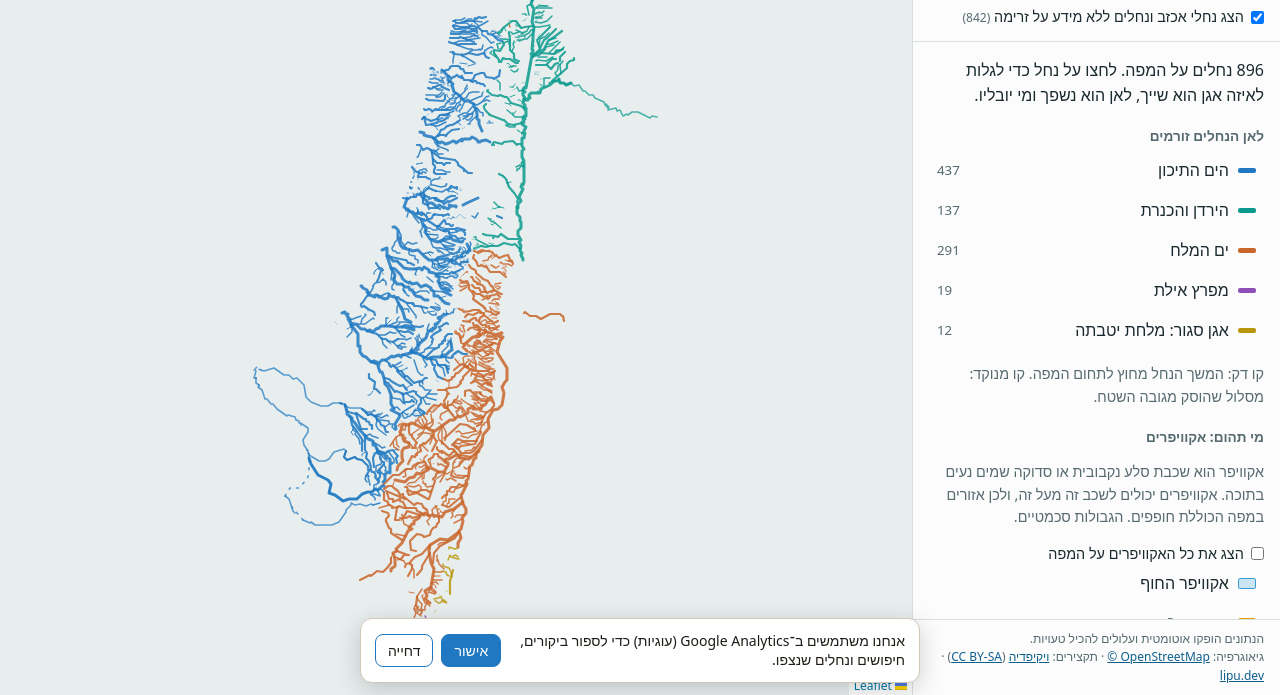
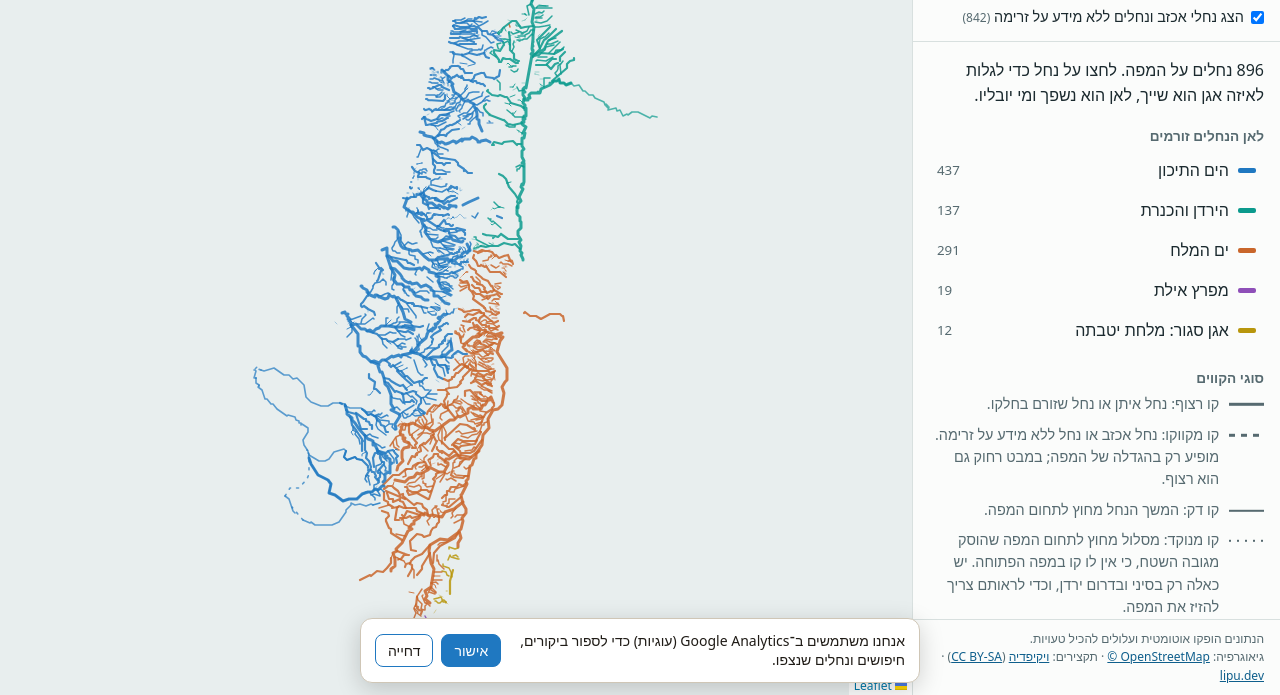
Before and after one commit to komapc/nachalim, a plain HTML site: page site/index.html in a window 1280 px wide. Shown: the part 105-800 px from the top of the page. Drawn offline with Linux system fonts and the light colour scheme; no server answers.

Commit message:
Explain the line styles and redraw the aquifers from the lecture map (#17)
The legend gets one line per symbol with a drawn sample. The dashed line
had no explanation, and the dotted one now says where it can be found.
The open aquifer's outline is solid, so the dash has one meaning.

The aquifer boundaries follow the basin map in the stream restoration
lecture: no gaps and no overlaps, Yarkon-Taninim reaches into the Negev,
and the Gaza Strip is blank. Clicks no longer need to cycle through an
overlap, so that code is gone.

Co-authored-by: Claude Opus 5.5 <noreply@anthropic.com>

```diff
--- a/site/app.js
+++ b/site/app.js
@@ -304,15 +304,24 @@ function renderOverview() {
   }
   details.append(legend);
   if (counts.unknown) details.append(el("p", { class: "note" }, "באפור: נחלים שלא מצאנו לאן הם זורמים."));
-  if (outsideLayer) details.append(el("p", { class: "note" }, "קו דק: המשך הנחל מחוץ לתחום המפה. קו מנוקד: מסלול שהוסק מגובה השטח."));
+  details.append(el("h3", {}, "סוגי הקווים"));
+  const lineKey = el("ul", { class: "line-key" });
+  const addLine = (kind, text) => lineKey.append(el("li", {}, el("span", { class: `line-sample line-${kind}` }), el("span", {}, text)));
+  addLine("solid", "קו רצוף: נחל איתן או נחל שזורם בחלקו.");
+  if (showDry) addLine("dashed", "קו מקווקו: נחל אכזב או נחל ללא מידע על זרימה. מופיע רק בהגדלה של המפה; במבט רחוק גם הוא רצוף.");
+  if (outsideLayer) {
+    addLine("thin", "קו דק: המשך הנחל מחוץ לתחום המפה.");
+    addLine("dotted", "קו מנוקד: מסלול מחוץ לתחום המפה שהוסק מגובה השטח, כי אין לו קו במפה הפתוחה. יש כאלה רק בסיני ובדרום ירדן, וכדי לראותם צריך להזיז את המפה.");
+  }
+  details.append(lineKey);
   if (aquifers.length) {
     details.append(el("h3", {}, "מי תהום: אקוויפרים"));
-    details.append(el("p", { class: "note" }, "אקוויפר הוא שכבת סלע נקבובית או סדוקה שמים נעים בתוכה. אקוויפרים יכולים לשכב זה מעל זה, ולכן אזורים במפה הכוללת חופפים. הגבולות סכמטיים."));
+    details.append(el("p", { class: "note" }, "אקוויפר הוא שכבת סלע נקבובית או סדוקה שמים נעים בתוכה. הגבולות סכמטיים."));
     const toggleInput = el("input", { type: "checkbox", id: "all-aquifers" });
     toggleInput.checked = showAllAquifers;
     toggleInput.addEventListener("change", () => setShowAllAquifers(toggleInput.checked));
     details.append(el("label", { class: "toggle" }, toggleInput, el("span", {}, "הצג את כל האקוויפרים על המפה")));
-    if (showAllAquifers) details.append(el("p", { class: "note" }, "לחצו על אזור במפה כדי לפתוח אותו. באזור חופף, לחיצה נוספת עוברת לאקוויפר הבא."));
+    if (showAllAquifers) details.append(el("p", { class: "note" }, "לחצו על אזור במפה כדי לפתוח אותו."));
     const list = el("ul", { class: "legend" });
     for (const entry of aquifers) {
       list.append(el("li", {}, el("button", { type: "button", onclick: () => selectAquifer(entry) },
@@ -373,16 +382,6 @@ function syncAllAquifers() {
   }
 }
 
-// Shoelace formula in degrees: good enough to compare aquifers with each other.
-function ringArea(ring) {
-  let sum = 0;
-  ring.forEach(([x0, y0], index) => {
-    const [x1, y1] = ring[(index + 1) % ring.length];
-    sum += x0 * y1 - x1 * y0;
-  });
-  return Math.abs(sum) / 2;
-}
-
 // Ray casting: a point is inside if a ray from it crosses the ring an odd number of times.
 function ringContains(ring, lng, lat) {
   let inside = false;
@@ -393,11 +392,8 @@ function ringContains(ring, lng, lat) {
   return inside;
 }
 
-// Smallest first, so a small aquifer inside a large one can be reached.
-function aquifersAt(latlng) {
-  return aquifers
-    .filter((entry) => ringContains(entry.ring, latlng.lng, latlng.lat))
-    .sort((a, b) => ringArea(a.ring) - ringArea(b.ring));
+function aquiferAt(latlng) {
+  return aquifers.find((entry) => ringContains(entry.ring, latlng.lng, latlng.lat));
 }
 
 // When true, a click on the map is about aquifers rather than streams.
@@ -405,13 +401,12 @@ function aquifersInFocus() {
   return selected === null && (showAllAquifers || aquifer);
 }
 
-// In an overlap each click moves on to the next aquifer there. Outside all of them, close.
+// A click on an aquifer opens it. Outside all of them, close.
 function clickMap(latlng) {
   if (aquifersInFocus()) {
-    const here = aquifersAt(latlng);
-    if (here.length) {
-      const next = here[(here.indexOf(aquifer) + 1) % here.length];
-      if (next !== aquifer) selectAquifer(next);
+    const here = aquiferAt(latlng);
+    if (here) {
+      if (here !== aquifer) selectAquifer(here);
       return;
     }
   }
@@ -433,7 +428,6 @@ function showAquiferShape(entry) {
     interactive: false,
     color: entry.color,
     weight: 2,
-    dashArray: "6 5",
     fillOpacity: 0.16,
   }).addTo(map);
 }
--- a/site/data/aquifers.json
+++ b/site/data/aquifers.json
@@ -12,6 +12,10 @@
    [
     34.93,
     32.72
+   ],
+   [
+    34.95,
+    32.6
    ],
    [
     34.98,
@@ -38,20 +42,8 @@
     31.6
    ],
    [
-    34.62,
-    31.42
-   ],
-   [
-    34.6,
-    31.28
-   ],
-   [
-    34.28,
-    31.27
-   ],
-   [
-    34.42,
-    31.5
+    34.56,
+    31.59
    ],
    [
     34.55,
@@ -82,23 +74,27 @@
   "name": "אגן ירקון־תנינים",
   "rock": "בעיקר גיר ודולומיט, חלקם קרסטיים (חבורת יהודה)",
   "recharge": "כ־350 מיליון מ״ק בשנה (ממוצע)",
-  "note": "הגשם מחלחל במורדות ההר, והאגן נמצא בין הרי יהודה ושומרון לחוף. מעיינות תנינים הם המוצא הטבעי הנמוך ביותר, ומימיהם מלוחים. זהו החלק המערבי של אקוויפר ההר.",
+  "note": "הגשם מחלחל במורדות ההר, והאגן נמצא בין הרי יהודה ושומרון לחוף, ונמשך דרומה אל הנגב. מעיינות תנינים הם המוצא הטבעי הנמוך ביותר, ומימיהם מלוחים. זהו החלק המערבי של אקוויפר ההר.",
   "rivers": [
    "נחל-ירקון",
    "נחל-תנינים"
   ],
   "ring": [
    [
-    34.89,
-    32.5
+    34.95,
+    32.6
    ],
    [
-    34.98,
-    32.55
+    35.03,
+    32.57
    ],
    [
-    35.15,
-    32.52
+    35.12,
+    32.66
+   ],
+   [
+    35.16,
+    32.6
    ],
    [
     35.3,
@@ -125,28 +121,64 @@
     31.45
    ],
    [
-    34.8,
-    31.25
+    35.0,
+    31.12
+   ],
+   [
+    35.2,
+    31.07
+   ],
+   [
+    34.99,
+    30.88
+   ],
+   [
+    34.77,
+    30.73
+   ],
+   [
+    34.54,
+    30.55
+   ],
+   [
+    34.42,
+    30.88
    ],
    [
     34.3,
     31.27
    ],
    [
-    34.55,
-    31.67
+    34.56,
+    31.59
    ],
    [
-    34.64,
-    31.8
+    34.76,
+    31.6
    ],
    [
-    34.74,
-    32.05
+    34.8,
+    31.75
    ],
    [
-    34.89,
-    32.5
+    34.9,
+    31.95
+   ],
+   [
+    34.93,
+    32.08
+   ],
+   [
+    34.94,
+    32.2
+   ],
+   [
+    34.98,
+    32.44
+   ],
+   [
+    34.95,
+    32.6
    ]
   ]
  },
@@ -159,7 +191,9 @@
   "note": "חוף הגליל מראש הנקרה עד מפרץ חיפה, והר הגליל עד קו פרשת המים ועד אגן שפרעם. תאי החוף מתנקזים לים, ותאי ההר מתנקזים במעיינות, בזרימה לים ובזרימה מעלה אל תאי החוף.",
   "rivers": [
    "נחל-געתון",
-   "נחל-נעמן"
+   "נחל-נעמן",
+   "נחל-כזיב",
+   "נחל-ציפורי"
   ],
   "ring": [
    [
@@ -168,18 +202,30 @@
    ],
    [
     35.3,
-    33.08
+    33.09
    ],
    [
-    35.41,
-    32.99
+    35.47,
+    33.1
    ],
    [
-    35.35,
-    32.9
+    35.42,
+    32.97
    ],
    [
-    35.2,
+    35.31,
+    32.8
+   ],
+   [
+    35.16,
+    32.6
+   ],
+   [
+    35.12,
+    32.66
+   ],
+   [
+    35.05,
     32.8
    ],
    [
@@ -289,8 +335,12 @@
     32.8
    ],
    [
-    35.41,
-    32.99
+    35.31,
+    32.8
+   ],
+   [
+    35.42,
+    32.97
    ],
    [
     35.47,
@@ -317,20 +367,17 @@
    "נחל-תבור",
    "נחל-תרצה",
    "נחל-פרת",
-   "נחל-ערוגות"
+   "נחל-ערוגות",
+   "נחל-דוד"
   ],
   "ring": [
    [
-    35.5,
-    32.72
+    35.31,
+    32.8
    ],
    [
-    35.33,
-    32.7
-   ],
-   [
-    35.28,
-    32.58
+    35.16,
+    32.6
    ],
    [
     35.3,
@@ -353,12 +400,20 @@
     31.53
    ],
    [
-    35.21,
-    31.25
+    35.09,
+    31.45
    ],
    [
-    35.37,
-    31.14
+    35.0,
+    31.12
+   ],
+   [
+    35.2,
+    31.07
+   ],
+   [
+    35.38,
+    31.17
    ],
    [
     35.4,
@@ -377,12 +432,16 @@
     32.5
    ],
    [
-    35.58,
+    35.6,
     32.7
    ],
    [
-    35.5,
-    32.72
+    35.45,
+    32.8
+   ],
+   [
+    35.31,
+    32.8
    ]
   ]
  },
@@ -397,20 +456,24 @@
   "empty": "לא קישרנו לאגן זה אף נחל.",
   "ring": [
    [
-    34.3,
-    31.27
+    34.54,
+    30.55
    ],
    [
-    34.8,
-    31.25
+    34.77,
+    30.73
    ],
    [
-    35.21,
-    31.25
+    34.99,
+    30.88
    ],
    [
-    35.37,
-    31.14
+    35.2,
+    31.07
+   ],
+   [
+    35.38,
+    31.17
    ],
    [
     35.16,
@@ -429,12 +492,8 @@
     30.0
    ],
    [
-    34.42,
-    30.88
-   ],
-   [
-    34.3,
-    31.27
+    34.54,
+    30.55
    ]
   ]
  }
--- a/site/style.css
+++ b/site/style.css
@@ -172,6 +172,19 @@ a { color: var(--accent); }
 
 .swatch-aquifer { height: .7rem; border: 1px solid; }
 
+/* The samples repeat the dash patterns set in styleFor and outsideStyle in app.js. */
+.line-key { display: grid; gap: .5rem; margin: 0; padding: 0; color: var(--muted); font-size: .9rem; list-style: none; }
+
+.line-key li { display: flex; align-items: baseline; gap: .6rem; }
+
+.line-sample { flex: none; width: 2.2rem; height: 3px; transform: translateY(-.2rem); background: var(--muted); }
+
+.line-thin { height: 1.5px; }
+
+.line-dashed { background: repeating-linear-gradient(90deg, var(--muted) 0 6px, transparent 6px 12px); }
+
+.line-dotted { height: 2px; background: repeating-linear-gradient(90deg, var(--muted) 0 2px, transparent 2px 8px); }
+
 /* In an RTL page an absolute element with no left starts from the right edge, shifting tooltips. */
 .leaflet-tooltip { left: 0; }
 
```
Also changed, not shown: 2 other files.
